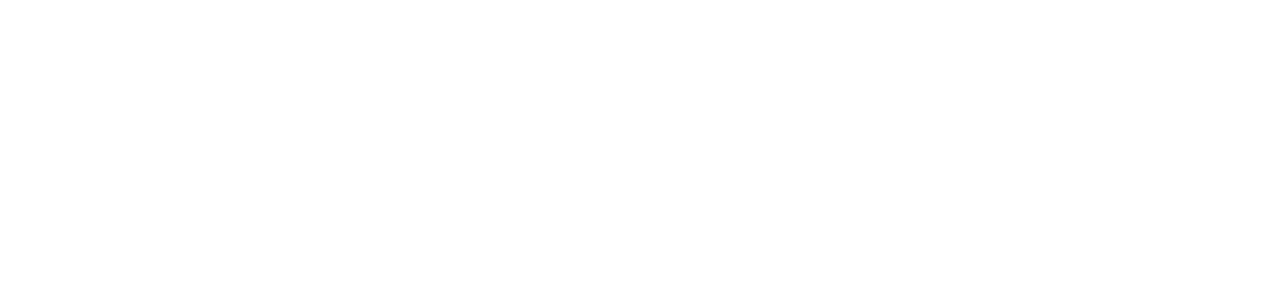
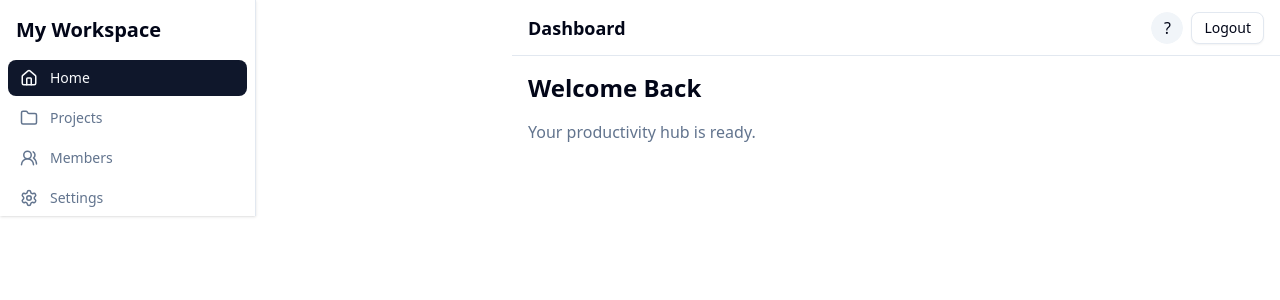
Before and after one commit to AmmarJamil23/MERN-projects, a React (Vite) app in the folder smartclient/client/: page /dashboard in a window 1280 px wide. Shown: the top 300 px of the page. Built offline with nearby package versions, Linux system fonts and the light colour scheme; sample sign-in values are in the browser's storage.

Commit message:
dashboard strcuture

```diff
--- a/smartclient/client/src/App.jsx
+++ b/smartclient/client/src/App.jsx
@@ -1,9 +1,9 @@
-import { BrowserRouter, Routes, Route } from "react-router-dom";
+import { BrowserRouter, Routes, Route, Navigate } from "react-router-dom";
 import { useEffect } from "react";
 import { useAuthStore } from "./features/auth/useAuthStore";
 import Login from "@/pages/Login";
 import Register from "@/pages/Register";
-// import Dashboard from "@/pages/Dashboard"
+import Dashboard from "@/pages/Dashboard"
 import RequireAuth from "./features/auth/RequireAuth";
 
 export default function App() {
@@ -18,6 +18,7 @@
     <BrowserRouter>
     {/* Public Routes */}
       <Routes>
+        <Route path="/" element={<Navigate to="/login" replace />} />
         <Route path="/login" element={<Login />} />
         <Route path="/register" element={<Register />} />
 
@@ -27,7 +28,7 @@
         path="/dashboard"
         element={
           <RequireAuth>
-            {/* <Dashboard /> */}
+            <Dashboard />
           </RequireAuth>
         }
         />
--- /dev/null
+++ b/smartclient/client/src/components/layout/Sidebar.jsx
@@ -0,0 +1,49 @@
+import React from 'react'
+import { Link, useLocation } from "react-router-dom";
+import { cn } from "@/lib/utils";
+import { Home, Folder, Users2, Settings } from "lucide-react";
+
+const navItems = [
+    { name: "Home", icon: Home, to: "/dashboard" },
+    { name: "Projects", icon: Folder, to: "/dashboard/projects" },
+    { name: "Members", icon: Users2, to: "/dashboard/members" },
+    { name: "Settings", icon: Settings, to: "/dashboard/settings"},
+];
+
+const Sidebar = ({ open }) => {
+  const location = useLocation();
+
+  return (
+    <div className={cn(
+        "bg-card border-r shadow-sm h-full fixed md:static top-0 left-0 z-50 transition-all",
+        open ? "w-64" : "w-0 md:w-64"
+    )}>
+
+        <div className='p-4 text-xl font-bold'>My Workspace</div>
+
+    <nav className='px-2 space-y-1'>
+        {navItems.map((item) => {
+            const Icon = item.icon;
+            const active = location.pathname === item.to;
+
+            return (
+                <Link
+                key={item.to}
+                to={item.to}
+                className={cn(
+                    "flex items-center gap-3 px-3 py-2 rounded-md text-sm font-medium transition-colors",
+                    active ? "bg-primary text-primary-foreground" : "text-muted-foreground hover:bg-muted"
+                )}
+                >
+                    <Icon size={18} />
+                    {item.name}
+                </Link>
+            )
+        })}
+
+    </nav>
+    </div>
+  )
+}
+
+export default Sidebar
--- /dev/null
+++ b/smartclient/client/src/components/layout/Topbar.jsx
@@ -0,0 +1,47 @@
+import React from 'react'
+import { Menu } from "lucide-react";
+import { Button } from "@/components/ui/button";
+import { useAuthStore } from '@/features/auth/useAuthStore';
+import { Avatar, AvatarFallback } from "@/components/ui/avatar";
+import { toast } from "sonner";
+
+
+const Topbar = ({ setOpen }) => {
+  const { user, clearAuth } = useAuthStore();
+
+  const logout = () => {
+    clearAuth();
+    toast.success("Logged out successfully");
+  };
+
+ return (
+    <header className="h-14 border-b bg-card flex items-center justify-between px-4">
+      {/* Mobile sidebar toggle */}
+      <Button
+        variant="ghost"
+        size="icon"
+        className="md:hidden"
+        onClick={() => setOpen((o) => !o)}
+      >
+        <Menu size={20} />
+      </Button>
+
+      <h1 className="text-lg font-semibold">Dashboard</h1>
+
+      {/* User avatar */}
+      <div className="flex items-center gap-2">
+        <Avatar className="h-8 w-8 cursor-pointer">
+          <AvatarFallback>
+            {user?.name?.charAt(0)?.toUpperCase() || "?"}
+          </AvatarFallback>
+        </Avatar>
+
+        <Button variant="outline" size="sm" onClick={logout}>
+          Logout
+        </Button>
+      </div>
+    </header>
+  );
+}
+
+export default Topbar
--- /dev/null
+++ b/smartclient/client/src/layouts/DashboardLayout.jsx
@@ -0,0 +1,28 @@
+import React from 'react'
+import { useState } from 'react'
+import Sidebar from '@/components/layout/Sidebar'
+import Topbar from '@/components/layout/Topbar'
+
+
+const DashboardLayout = ({ children }) => {
+  const [open, setOpen] = useState(false);
+
+
+  return (
+    <div className='flex min-h-screen'>
+
+        <Sidebar open={open} />
+
+        <div className='flex-1 flex flex-col md:ml-64'>
+            <Topbar setOpen={setOpen} />
+
+            <main className='p-4'>
+                {children}
+            </main>
+        </div>
+
+    </div>
+  )
+}
+
+export default DashboardLayout
--- /dev/null
+++ b/smartclient/client/src/pages/Dashboard.jsx
@@ -0,0 +1,10 @@
+import DashboardLayout from "@/layouts/DashboardLayout";
+
+export default function Dashboard() {
+  return (
+    <DashboardLayout>
+      <h2 className="text-2xl font-bold mb-4">Welcome Back</h2>
+      <p className="text-muted-foreground">Your productivity hub is ready.</p>
+    </DashboardLayout>
+  );
+}
```
